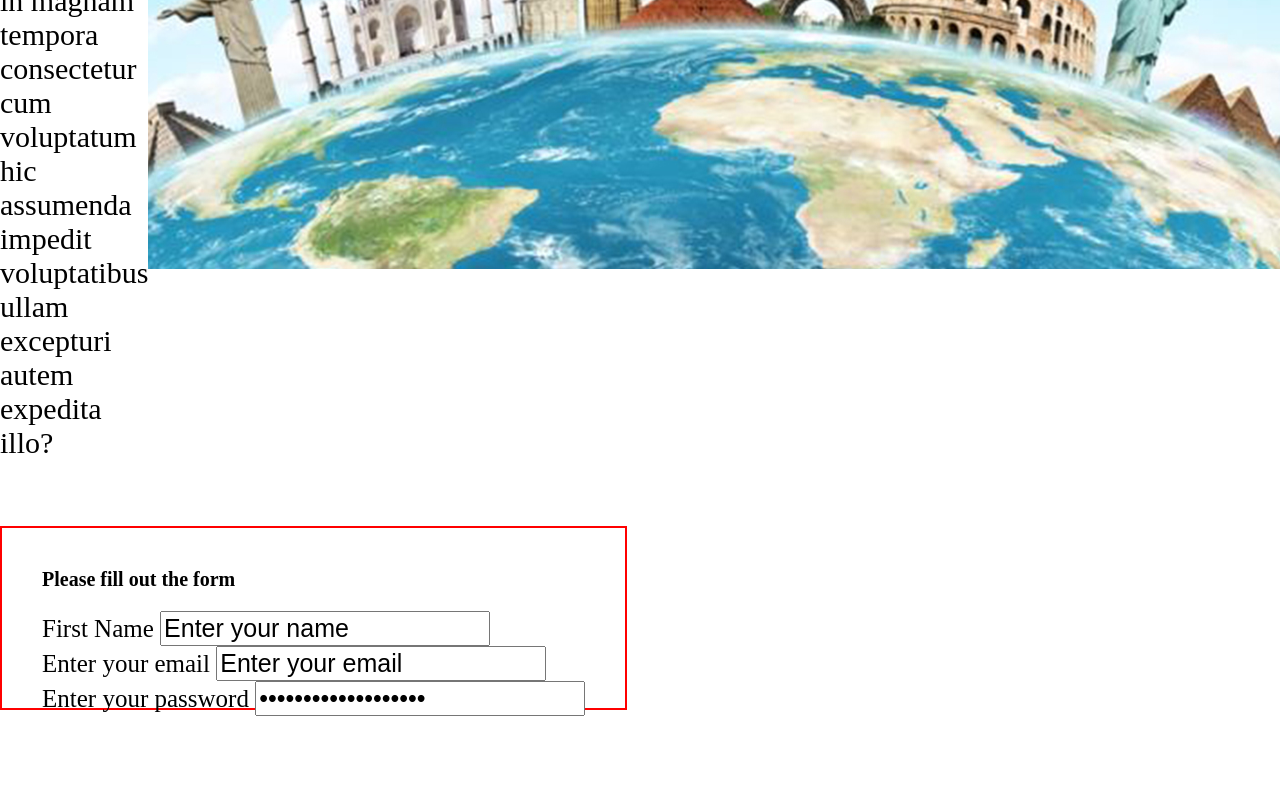
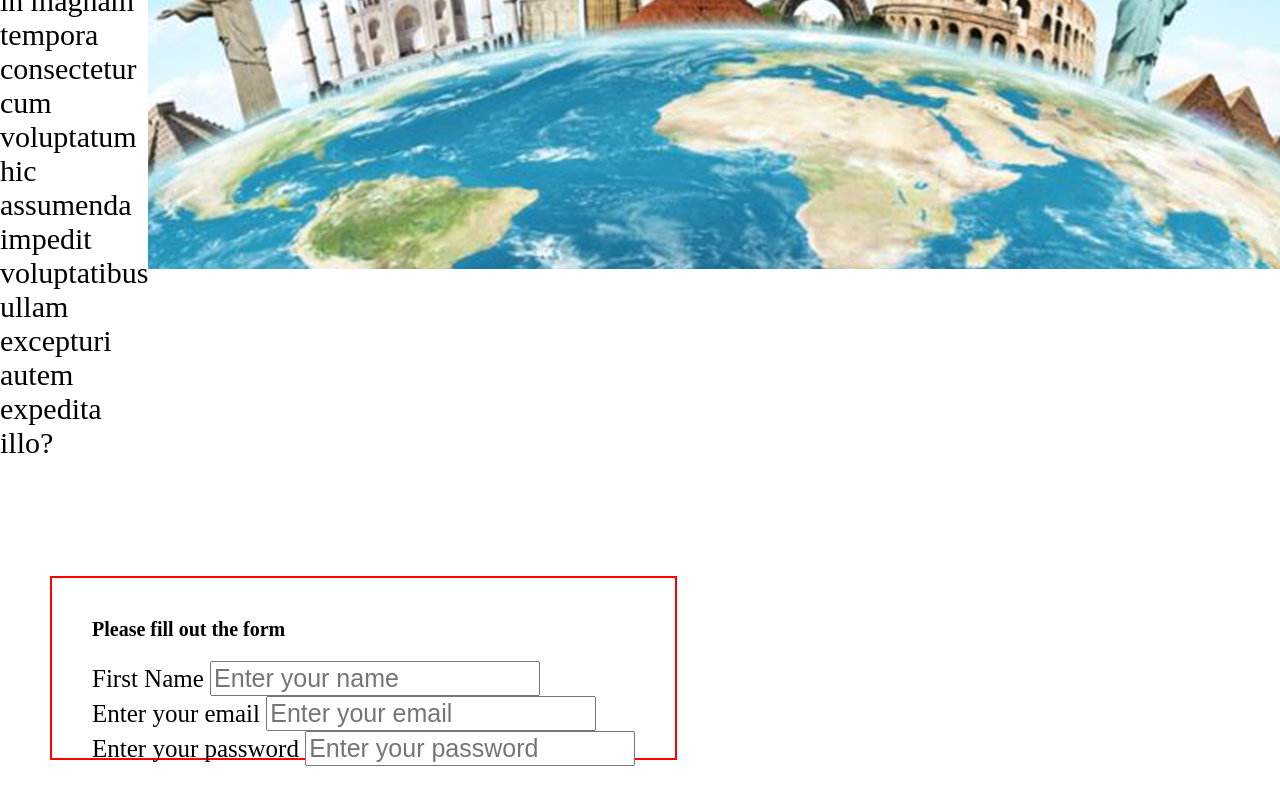
Before and after one commit to aneltubek/Debrief-build-web-site-from-3-6-22, a plain HTML site: page index.html in a window 1280 px wide. Shown: the part 2478-3278 px from the top of the page. Before the commit the page ends 3194 px from the top, so only its background shows below. Drawn offline with Linux system fonts and the light colour scheme.

Commit message:
placeholder added

```diff
--- a/index.html
+++ b/index.html
@@ -59,15 +59,15 @@
           <div class="form"><h3>Please fill out the form</h3>
                 <form>
                     <label for="first_name">First Name</label>
-                    <input type="text" name="first-name" value="Enter your name" id="first_name" required>
+                    <input type="text" name="first-name" placeholder="Enter your name" id="first_name" required>
                 </form>
                 <form>
                     <label for="email">Enter your email</label>
-                    <input type="email" name="email" value="Enter your email" id="email" required>
+                    <input type="email" name="email" placeholder="Enter your email" id="email" required>
                 </form>
                 <form>
                     <label for="password">Enter your password</label>
-                    <input type="password" name="first-name" value="Enter your password" id="password" required>
+                    <input type="password" name="first-name" placeholder="Enter your password" id="password" required>
                 </form>
 
          </div>
--- a/style.css
+++ b/style.css
@@ -84,9 +84,12 @@ h3 {
 
 .form input {
     font-size: 25px;
+
+
 }
 
 .container_form{
+    margin: 50px 50px;
     border: 2px solid red;
     width:fit-content;
 }
```
